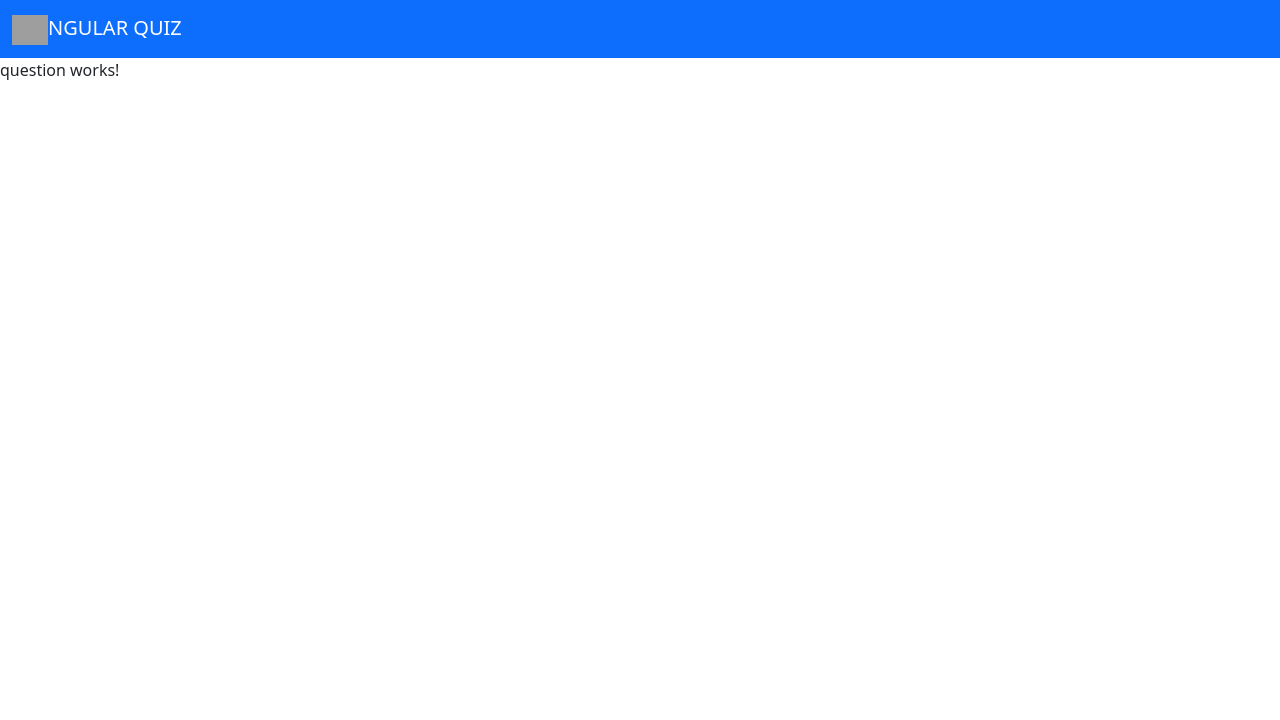
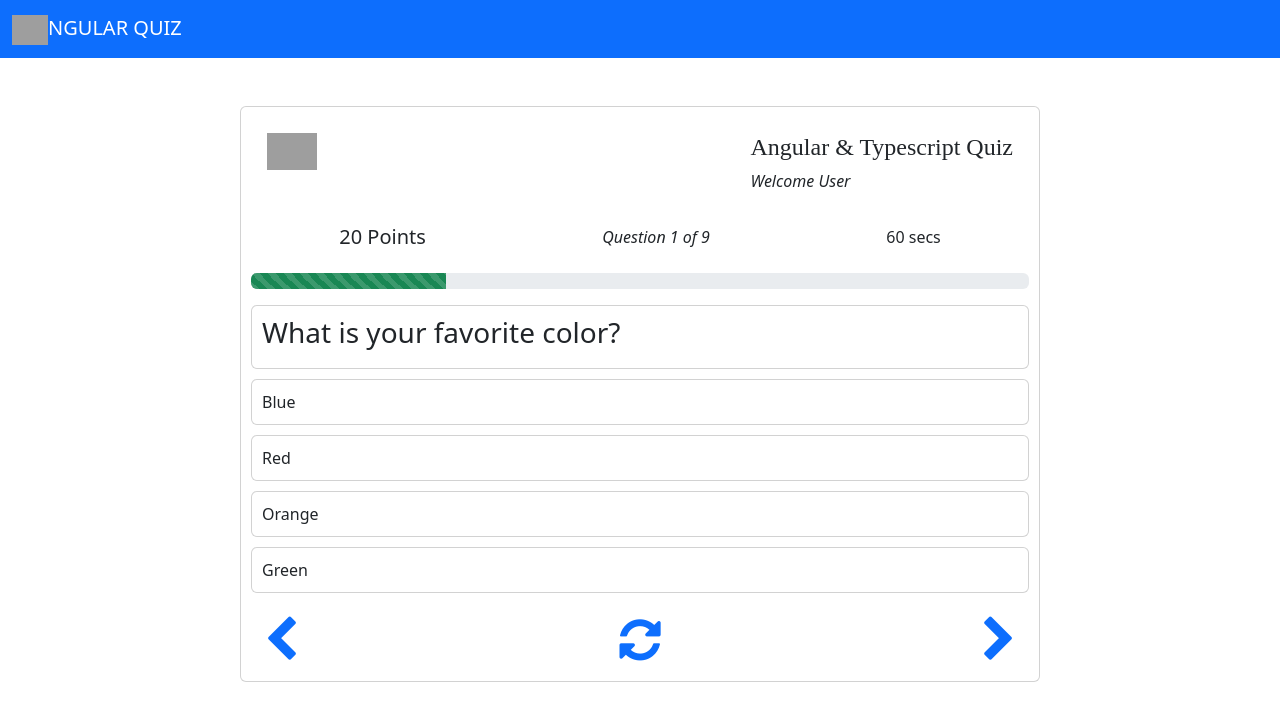
Before and after one commit to JWoltjen/Angular-QuizApp, an Angular app: page /question in a window 1280 px wide. Shown: the top 720 px of the page. Built offline with nearby package versions, Linux system fonts and the light colour scheme; grey boxes are pictures that could not be loaded.

Commit message:
add and style question component html

```diff
--- a/src/app/question/question.component.css
+++ b/src/app/question/question.component.css
@@ -0,0 +1,19 @@
+.card {
+    max-width: 800px;
+    margin: 0 auto;
+    padding: 10px;
+}
+
+li {
+    list-style-type: none;
+    cursor: pointer;
+    margin: 10px 0;
+}
+
+li .card:hover{
+    border: 1px solid blue;
+}
+
+ol{
+    padding: 0;
+}
--- a/src/app/question/question.component.html
+++ b/src/app/question/question.component.html
@@ -1 +1,61 @@
-<p>question works!</p>
+<div class="container mt-5">
+    <div class="card">
+        <div class="d-flex justify-content-between p-3">
+            <div class="image">
+                <img src="https://img.icons8.com/color/96/000000/angularjs.png" alt="logo" width="50">
+            </div>
+            <div class="quiz-header">
+                <h4 style="font-family: cursive">Angular & Typescript Quiz</h4>
+                <span style="font-style: italic">Welcome User</span>
+            </div>
+        </div>
+        <div class="d-flex justify-content-around py-3">
+            <div class="score">
+                <h5>20 Points</h5>
+            </div>
+            <div class="question-remain">
+                <span style="font-style: italic">Question 1 of 9</span>
+            </div>
+            <div class="timer">
+                60 secs
+            </div>
+        </div>
+        <div class="progress mb-3">
+            <div class="progress-bar progress-bar-striped bg-success" role="progressbar" style="width: 25%" aria-valuenow="25" aria-valuemin="0" aria-valuemax="100"></div>
+        </div>
+        <div class="question">
+            <div class="card">
+                <h3>What is your favorite color?</h3>
+            </div>
+        </div>
+        <div class="options">
+            <ol>
+                <li>
+                    <div class="card">
+                        Blue
+                    </div>
+                </li>
+                <li>
+                    <div class="card">
+                        Red
+                    </div>
+                </li>
+                <li>
+                    <div class="card">
+                        Orange
+                    </div>
+                </li>
+                <li>
+                    <div class="card">
+                        Green
+                    </div>
+                </li>
+            </ol>
+        </div>
+        <div class="d-flex justify-content-between">
+            <button class="btn"><i class="fa text-primary fa-chevron-left fa-3x"></i></button>
+            <button class="btn"><i class="fa fa-refresh text-primary fa-3x"></i></button>
+            <button class="btn"><i class="fa text-primary fa-chevron-right fa-3x"></i></button>
+        </div>
+    </div>
+</div>
--- a/src/index.html
+++ b/src/index.html
@@ -3,7 +3,11 @@
 <head>
   <meta charset="utf-8">
   <meta name="viewport" content="width=device-width, initial-scale=1">
+
   <title>AngularQuizApp</title>
+  <link rel="stylesheet" href="https://cdnjs.cloudflare.com/ajax/libs/font-awesome/4.7.0/css/font-awesome.min.css">
+
+
   <link href="https://cdn.jsdelivr.net/npm/bootstrap@5.2.2/dist/css/bootstrap.min.css" rel="stylesheet" integrity="sha384-Zenh87qX5JnK2Jl0vWa8Ck2rdkQ2Bzep5IDxbcnCeuOxjzrPF/et3URy9Bv1WTRi" crossorigin="anonymous">
   <base href="/">
   <meta name="viewport" content="width=device-width, initial-scale=1">
```
